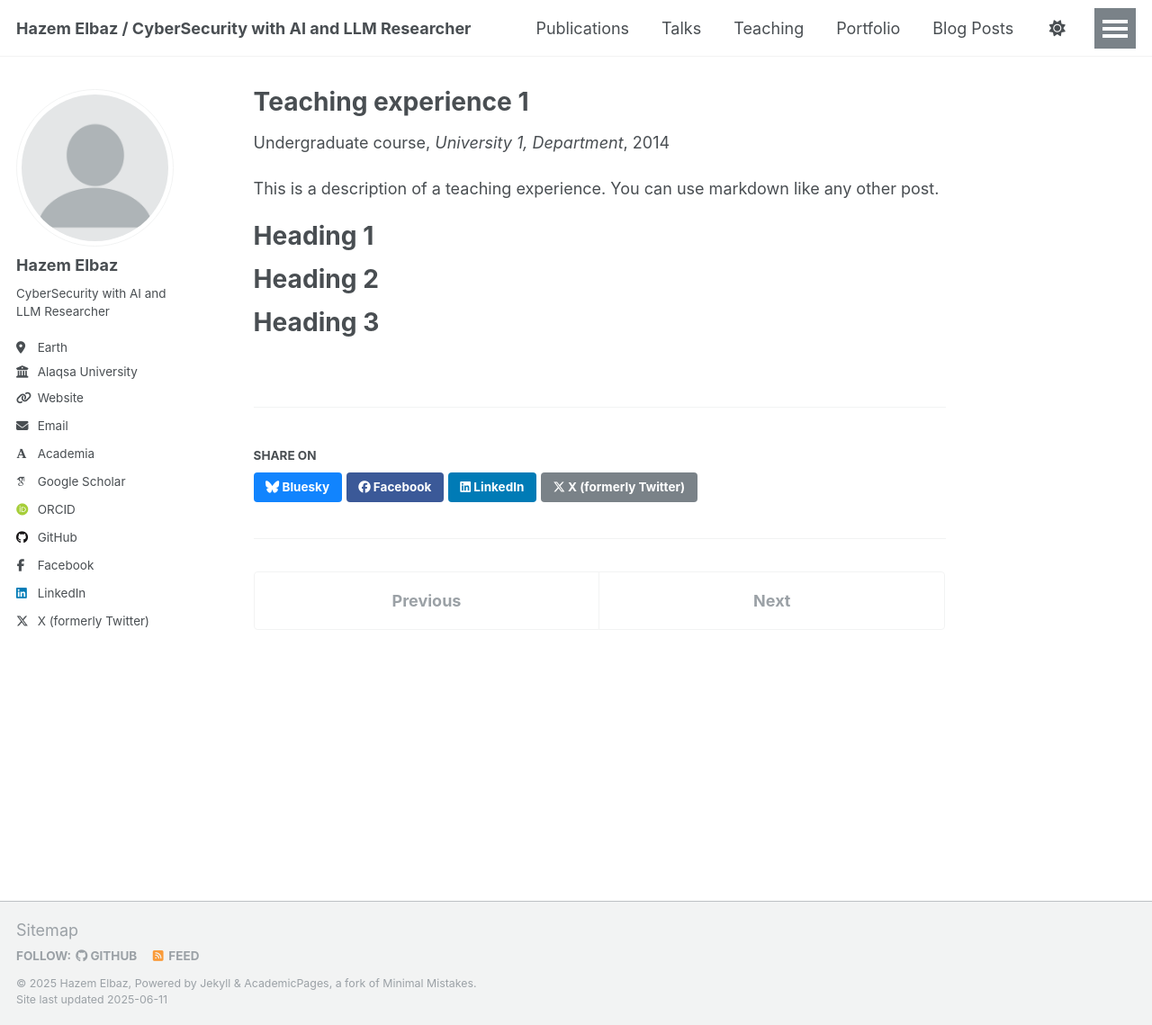
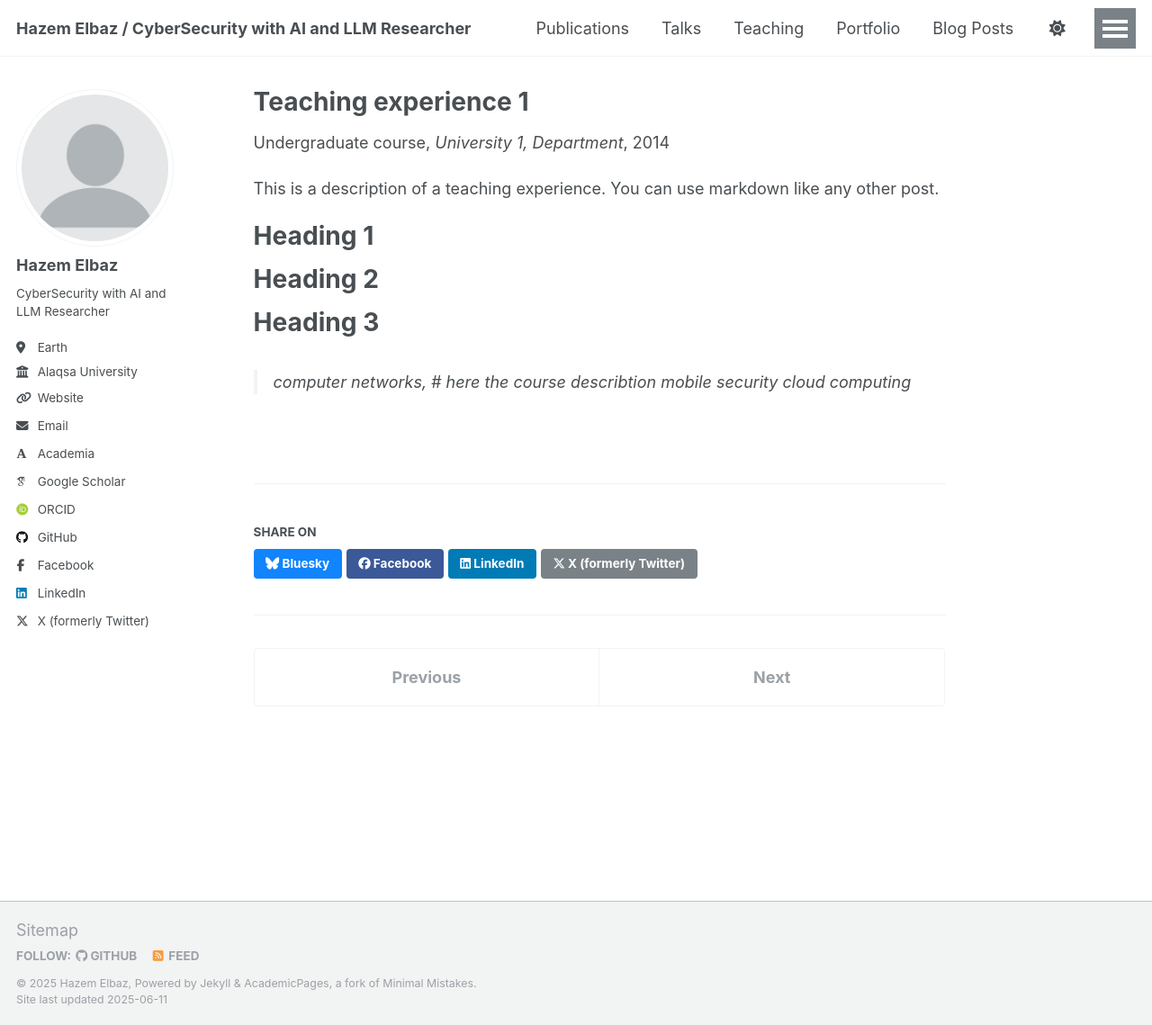
Before and after one commit to elbazhazem/elbazhazem.github.io, a Jekyll site: the page built from _teaching/2014-spring-teaching-1.md, in a window 1280 px wide and 1139 px high. Shown: the whole window at 90% size. Built offline with Jekyll 4.4.1, drawn with Linux system fonts in a browser that asks for light colours; some web fonts are replaced.

Commit message:
update 2014-spring-teaching-1.md

```diff
--- a/_teaching/2014-spring-teaching-1.md
+++ b/_teaching/2014-spring-teaching-1.md
@@ -18,3 +18,7 @@ Heading 2
 
 Heading 3
 ======
+
+> computer networks, # here the course describtion
+> mobile security
+> cloud computing
```
Also changed, not shown: 1 other file.
